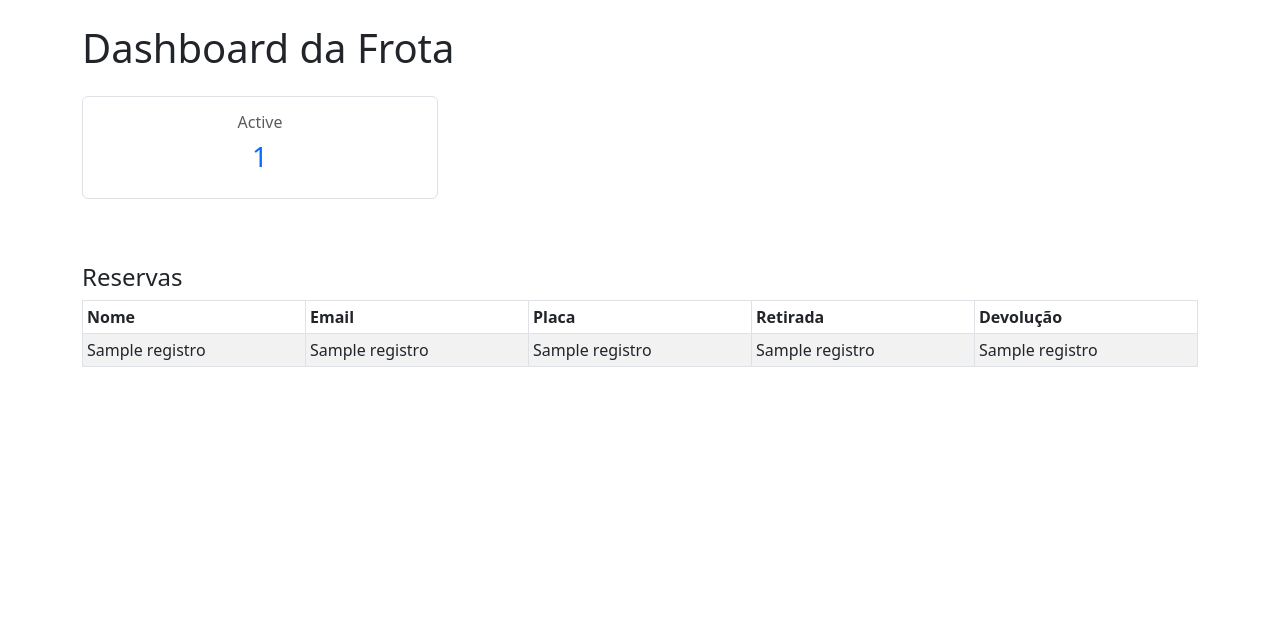
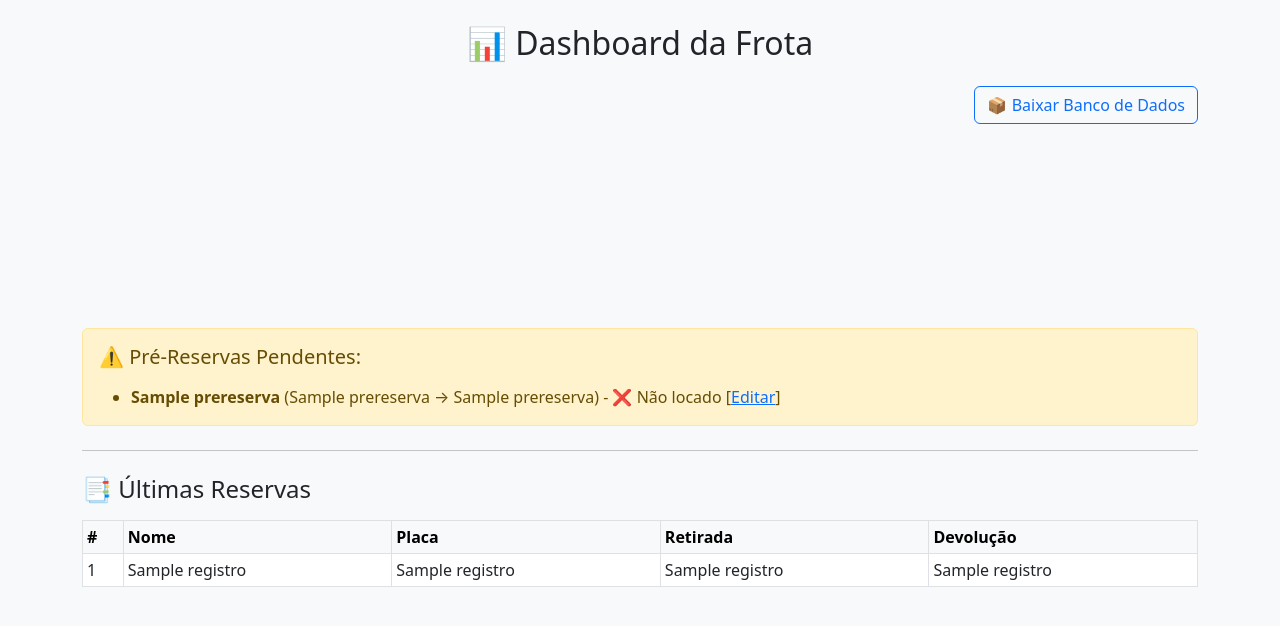
Before and after one commit to marcojr102589/gestao-frota-celeiro, a FastAPI app: template templates/dashboard.html in a window 1280 px wide. Shown: the top 626 px of the page. Run offline with FastAPI, Linux system fonts and the light colour scheme; the template is opened without the code that fills it: most values are stand-ins (such as "Sample title", 1, 10 or a date in 2020); a map, chart or similar area stays blank.

Commit message:
Atualiza dashboard com alertas de pré-reservas pendentes

```diff
--- a/main.py
+++ b/main.py
@@ -52,3 +52,40 @@ def enviar_pre(nome: str = Form(...), email: str = Form(...), retirada: str = Fo
                    (nome, email, retirada, devolucao, motivo))
     conn.commit()
     return RedirectResponse("/inicio", status_code=303)
+@app.get("/admin/prereservas/editar/{id}", response_class=HTMLResponse)
+def editar_pre(request: Request, id: int):
+    if request.session.get("gestor") != True:
+        return RedirectResponse("/inicio")
+    cursor.execute("SELECT locado, valor FROM prereservas WHERE id = ?", (id,))
+    locado, valor = cursor.fetchone() or ("Não", "")
+    return templates.TemplateResponse("editar_prereserva.html", {
+        "request": request,
+        "id": id,
+        "locado": locado,
+        "valor": valor
+    })
+
+@app.post("/admin/prereservas/atualizar")
+def atualizar_pre(id: int = Form(...), locado: str = Form(...), valor: str = Form(...)):
+    cursor.execute("UPDATE prereservas SET locado = ?, valor = ? WHERE id = ?", (locado, valor, id))
+    conn.commit()
+    return RedirectResponse("/admin/prereservas", status_code=303)
+@app.get("/", response_class=HTMLResponse)
+def dashboard(request: Request):
+    if request.session.get("gestor") != True:
+        return RedirectResponse("/inicio")
+    cursor.execute("SELECT * FROM registros ORDER BY id DESC")
+    registros = cursor.fetchall()
+    cursor.execute("SELECT status, COUNT(*) FROM veiculos GROUP BY status")
+    status_count = {s: c for s, c in cursor.fetchall()}
+    cursor.execute("SELECT status_final, COUNT(*) FROM devolucoes GROUP BY status_final")
+    devolucao_count = {s: c for s, c in cursor.fetchall()}
+    cursor.execute("SELECT * FROM prereservas WHERE status = 'pendente'")
+    prereservas = cursor.fetchall()
+    return templates.TemplateResponse("dashboard.html", {
+        "request": request,
+        "registros": registros,
+        "status_count": status_count,
+        "devolucao_count": devolucao_count,
+        "prereservas": prereservas
+    })
--- a/templates/dashboard.html
+++ b/templates/dashboard.html
@@ -2,38 +2,98 @@
 <html lang="pt-br">
 <head>
   <meta charset="UTF-8">
-  <title>Dashboard</title>
+  <title>Dashboard - Gestão de Frota</title>
   <meta name="viewport" content="width=device-width, initial-scale=1">
+  <script src="https://cdn.jsdelivr.net/npm/chart.js"></script>
   <link href="https://cdn.jsdelivr.net/npm/bootstrap@5.3.0/dist/css/bootstrap.min.css" rel="stylesheet">
 </head>
-<body class="bg-white">
+<body class="bg-light">
   <div class="container py-4">
-    <h1 class="mb-4">Dashboard da Frota</h1>
+    <h2 class="mb-4 text-center">📊 Dashboard da Frota</h2>
 
-    <div class="row mb-4">
-      {% for status, count in status_count.items() %}
-      <div class="col-md-4 col-6 mb-3">
-        <div class="card border">
-          <div class="card-body text-center">
-            <h6 class="text-muted text-capitalize">{{ status }}</h6>
-            <h3 class="text-primary">{{ count }}</h3>
+    <div class="text-end mb-4">
+      <a href="/backup" class="btn btn-outline-primary">📦 Baixar Banco de Dados</a>
+    </div>
+
+    <div class="row g-4 mb-4">
+      <div class="col-md-6">
+        <canvas id="chartStatus"></canvas>
+      </div>
+      <div class="col-md-6">
+        <canvas id="chartDevolucao"></canvas>
       </div>
     </div>
+
+    {% if prereservas %}
+    <div class="alert alert-warning">
+      <h5 class="mb-3">⚠️ Pré-Reservas Pendentes:</h5>
+      <ul class="mb-0">
+        {% for r in prereservas %}
+        <li>
+          <strong>{{ r[1] }}</strong> ({{ r[3] }} → {{ r[4] }}) -
+          {% if r[7] == 'Sim' %}✔️ Locado - Valor: R$ {{ r[8] or 'N/A' }}{% else %}❌ Não locado{% endif %}
+          [<a href="/admin/prereservas/editar/{{ r[0] }}">Editar</a>]
+        </li>
+        {% endfor %}
+      </ul>
     </div>
-      {% endfor %}
-    </div>
+    {% endif %}
 
-    <h4 class="mt-5">Reservas</h4>
-    <div class="table-responsive">
-      <table class="table table-sm table-bordered table-striped">
-        <thead><tr><th>Nome</th><th>Email</th><th>Placa</th><th>Retirada</th><th>Devolução</th></tr></thead>
+    <hr class="my-4">
+
+    <h4 class="mb-3">📑 Últimas Reservas</h4>
+    <table class="table table-bordered table-sm bg-white">
+      <thead class="table-light">
+        <tr>
+          <th>#</th>
+          <th>Nome</th>
+          <th>Placa</th>
+          <th>Retirada</th>
+          <th>Devolução</th>
+        </tr>
+      </thead>
       <tbody>
         {% for r in registros %}
-          <tr><td>{{ r[1] }}</td><td>{{ r[2] }}</td><td>{{ r[3] }}</td><td>{{ r[4] }}</td><td>{{ r[5] }}</td></tr>
+          <tr>
+            <td>{{ r[0] }}</td>
+            <td>{{ r[1] }}</td>
+            <td>{{ r[3] }}</td>
+            <td>{{ r[4] }}</td>
+            <td>{{ r[5] }}</td>
+          </tr>
         {% endfor %}
       </tbody>
     </table>
   </div>
-  </div>
+
+  <script>
+    const statusData = {
+      labels: {{ status_count.keys()|list }},
+      datasets: [{
+        label: 'Veículos por Status',
+        data: {{ status_count.values()|list }},
+        backgroundColor: ['#198754', '#ffc107', '#dc3545', '#0dcaf0']
+      }]
+    };
+
+    new Chart(document.getElementById('chartStatus'), {
+      type: 'pie',
+      data: statusData
+    });
+
+    const devolucaoData = {
+      labels: {{ devolucao_count.keys()|list }},
+      datasets: [{
+        label: 'Status Final na Devolução',
+        data: {{ devolucao_count.values()|list }},
+        backgroundColor: ['#0d6efd', '#6f42c1', '#fd7e14']
+      }]
+    };
+
+    new Chart(document.getElementById('chartDevolucao'), {
+      type: 'doughnut',
+      data: devolucaoData
+    });
+  </script>
 </body>
 </html>
```
Lines whose indentation alone changed are shown as unchanged.
